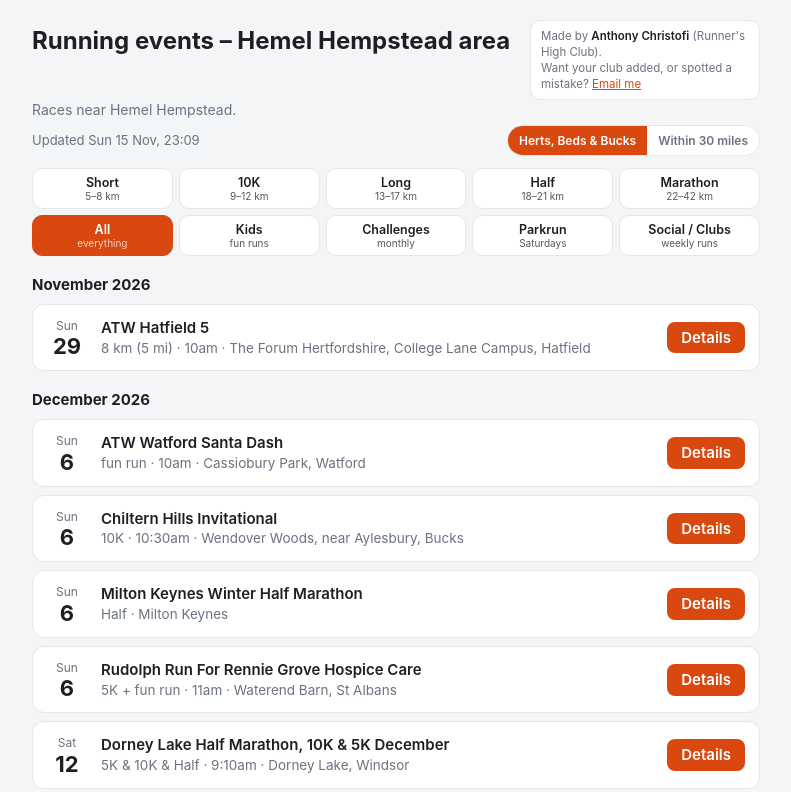
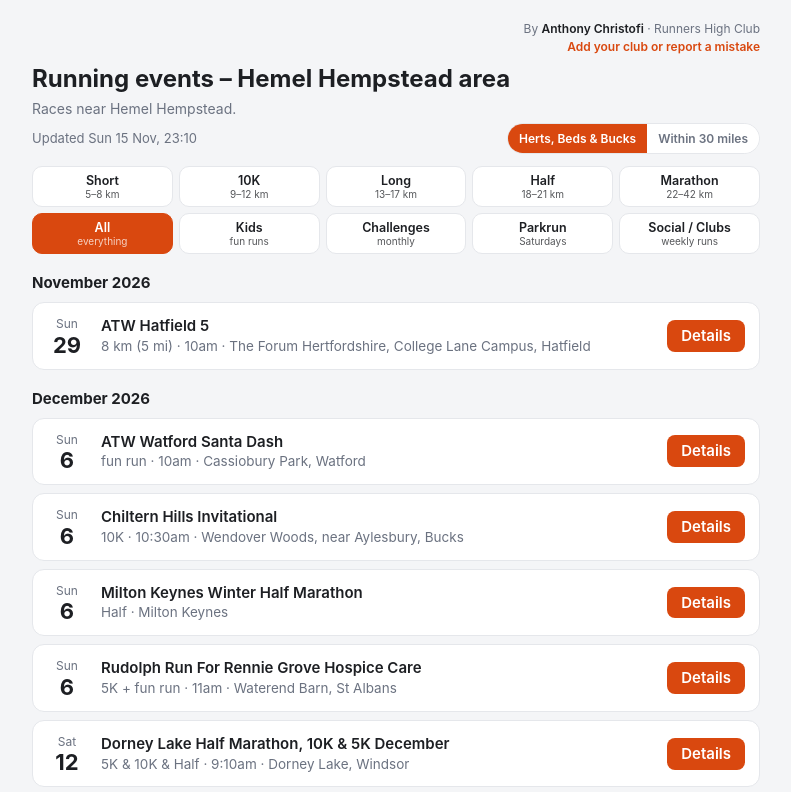
Before and after one commit to achristofi-bot/Running-Events, a plain HTML site: page index.html in a window 1280 px wide. Shown: the top 792 px of the page, without its empty margins (244-1035 px from the left). Drawn offline with Linux system fonts and the light colour scheme.

Commit message:
Update running events

```diff
--- a/index.html
+++ b/index.html
@@ -12,10 +12,9 @@ h1{font-size:24px;margin:4px 0 2px}
 .intro{color:var(--muted);font-size:14px;margin:0 0 4px}
 .upd{color:var(--muted);font-size:13px;margin-bottom:14px}
 .filters{margin:0 0 18px}
-.head{display:flex;justify-content:space-between;align-items:flex-start;gap:12px;flex-wrap:wrap}
-.head h1{flex:1 1 260px}
-.credit{flex:0 1 230px;margin-left:auto;font-size:11.5px;line-height:1.4;color:var(--muted);background:var(--card);border:1px solid var(--line);border-radius:10px;padding:7px 10px}
+.credit{text-align:right;font-size:12px;line-height:1.5;color:var(--muted);margin:0 0 6px}
 .credit b{color:var(--text);font-weight:600}
+.credit a{text-decoration:none;font-weight:600}
 .top{display:flex;justify-content:space-between;align-items:center;gap:8px;flex-wrap:wrap;margin-bottom:12px}
 .top .upd{margin:0}
 .area{display:flex;border:1px solid var(--line);border-radius:999px;overflow:hidden;margin-left:auto}
@@ -43,10 +42,10 @@ h3.mh{font-size:15px;margin:18px 0 8px}
 a{color:var(--accent)}
 @media (max-width:560px){.ev{grid-template-columns:auto 1fr} .side{grid-column:1 / -1;text-align:left}}
 </style></head><body><div class="wrap">
-<div class="head"><h1>Running events – Hemel Hempstead area</h1>
-<div class="credit">Made by <b>Anthony Christofi</b> (Runner&#39;s High Club).<br>Want your club added, or spotted a mistake? <a href="mailto:hemelrunning@icloud.com?subject=Hemel%20running%20events%20page">Email me</a></div></div>
+<div class="credit">By <b>Anthony Christofi</b> · Runners High Club<br><a href="mailto:hemelrunning@icloud.com?subject=Hemel%20running%20events%20page">Add your club or report a mistake</a></div>
+<h1>Running events – Hemel Hempstead area</h1>
 <p class="intro">Races near Hemel Hempstead.</p>
-<div class="top"><div class="upd">Updated Sun 15 Nov, 23:09</div>
+<div class="top"><div class="upd">Updated Sun 15 Nov, 23:10</div>
 <div class="area"><button class="a on" data-a="local">Herts, Beds &amp; Bucks</button><button class="a" data-a="all">Within 30 miles</button></div></div>
 <div class="filters"><div class="frow"><button class="f" data-r="Short">Short<small>5–8 km</small></button><button class="f" data-r="10K">10K<small>9–12 km</small></button><button class="f" data-r="Long">Long<small>13–17 km</small></button><button class="f" data-r="Half">Half<small>18–21 km</small></button><button class="f" data-r="Marathon">Marathon<small>22–42 km</small></button></div><div class="frow"><button class="f on" data-r="">All<small>everything</small></button><button class="f" data-r="Fun run">Kids<small>fun runs</small></button><button class="f" data-r="Challenges">Challenges<small>monthly</small></button><button class="f" data-r="Parkrun">Parkrun<small>Saturdays</small></button><button class="f" data-r="Social">Social / Clubs<small>weekly runs</small></button></div></div>
 <h3 class="mh">November 2026</h3><div class="ev ch" data-r="Challenges" data-l="1">
@@ -717,7 +716,7 @@ a{color:var(--accent)}
   <div class="side"><a class="book" href="https://www.parkrun.org.uk/sunnyhill/" target="_blank" rel="noopener">Details</a></div>
 </div>
 <h3 class="mh">Social / Clubs</h3><div class="ev" data-r="Social" data-l="1">
-  <div class="main"><div class="t">Runner&#x27;s High Club</div><div class="sub">Social run club · Sundays 9:30am</div>
+  <div class="main"><div class="t">Runners High Club</div><div class="sub">Social run club · Sundays 9:30am</div>
   <div class="sub">Apsley Lock, Hemel Hempstead</div><div class="sub">All paces welcome.</div></div>
   <div class="side"><a class="book" href="https://www.instagram.com/runnershighc/" target="_blank" rel="noopener">Instagram</a></div>
 </div><div class="ev" data-r="Social" data-l="1">
```
